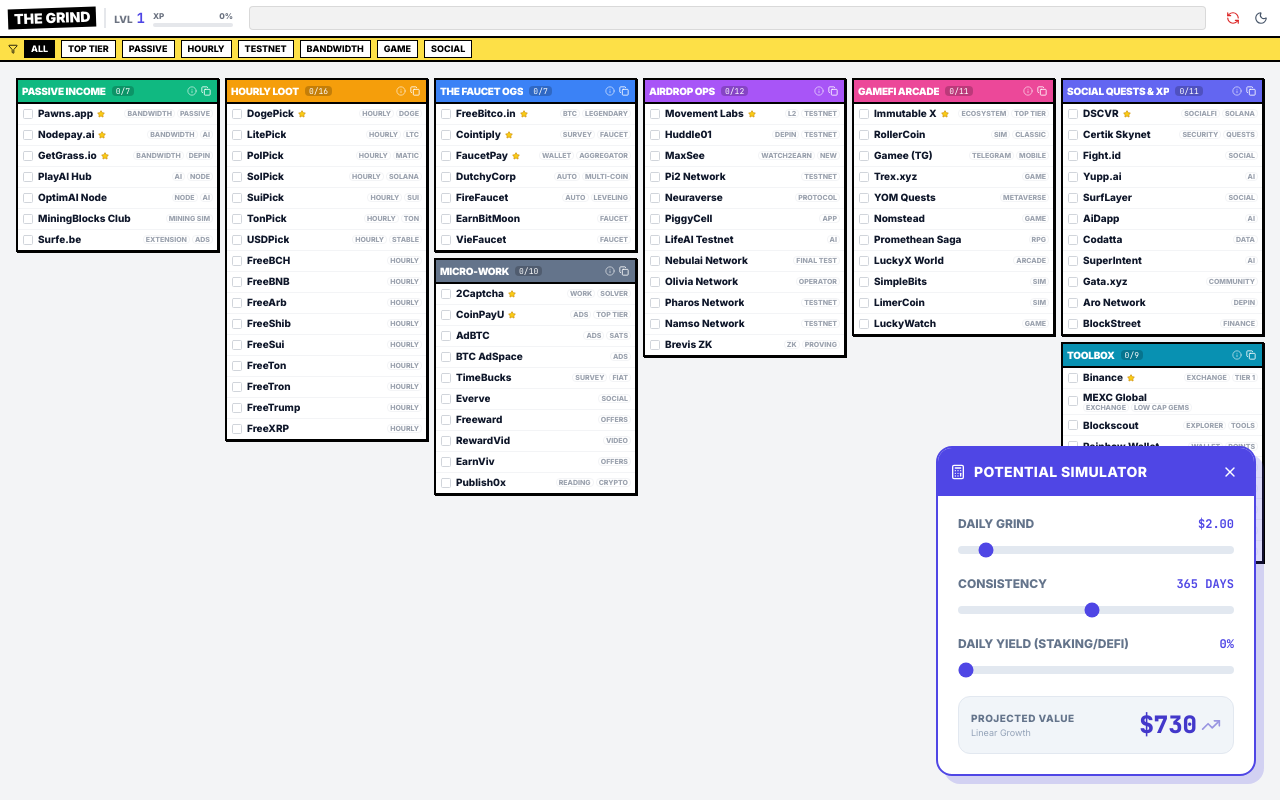
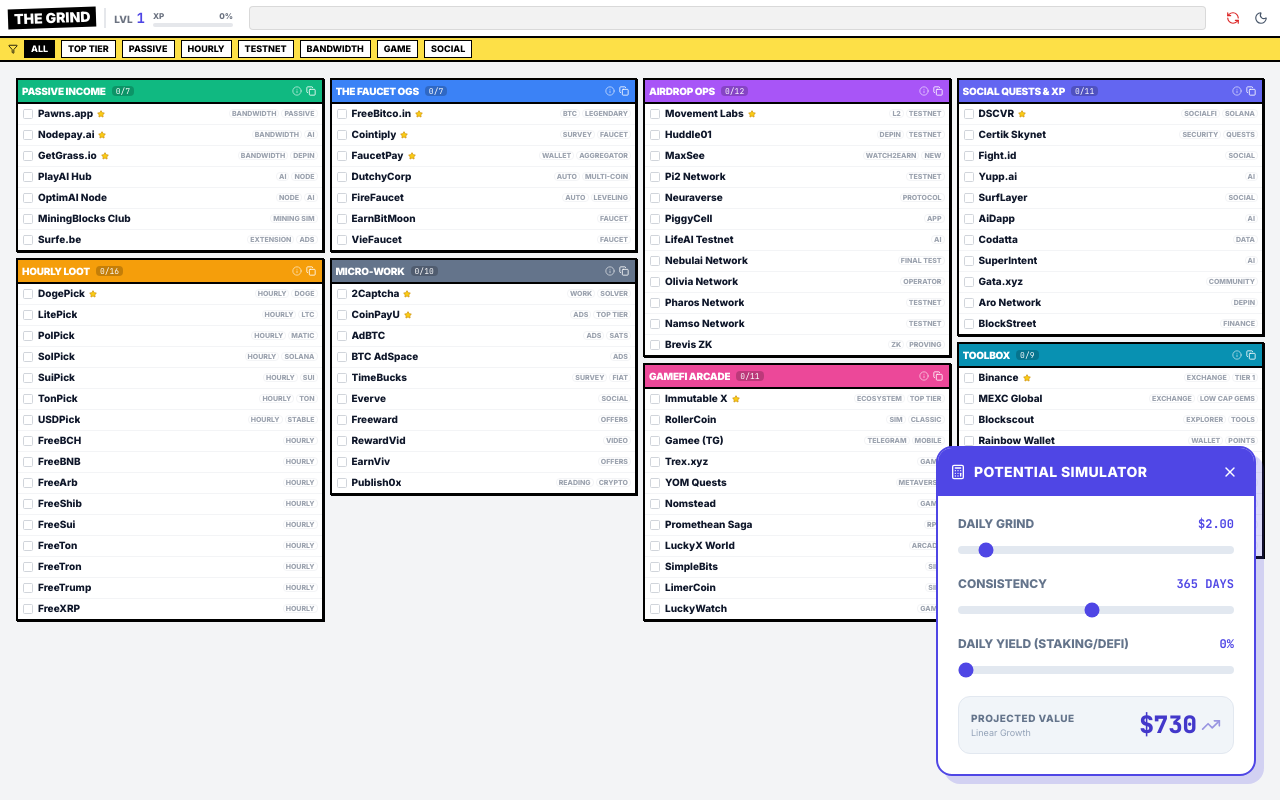
Before and after one commit to source347/compact-linkbox-generated-by-ai-studio, a React (Vite) app: page / in a window 1280 px wide. Built offline with nearby package versions, Linux system fonts and the light colour scheme.

Commit message:
Update App.tsx

```diff
--- a/App.tsx
+++ b/App.tsx
@@ -176,7 +176,7 @@ const App: React.FC = () => {
 
       {/* MAIN CONTENT - Masonry Layout for Ultimate Compactness */}
       <div className="flex-1 overflow-y-auto p-4 bg-gray-100 dark:bg-[#0b1120] scrollbar-thin">
-        <div className="columns-1 sm:columns-2 md:columns-3 lg:columns-4 xl:columns-6 2xl:columns-7 gap-1.5 pb-30 space-y-1.5">
+        <div className="columns-1 sm:columns-2 md:columns-3 lg:columns-4 xl:columns-4 2xl:columns-5 gap-1.5 pb-30 space-y-1.5">
           {Object.values(LinkCategory).map((category) => {
              const links = groupedLinks[category] || [];
              if (selectedTag && links.length === 0) return null;
```
